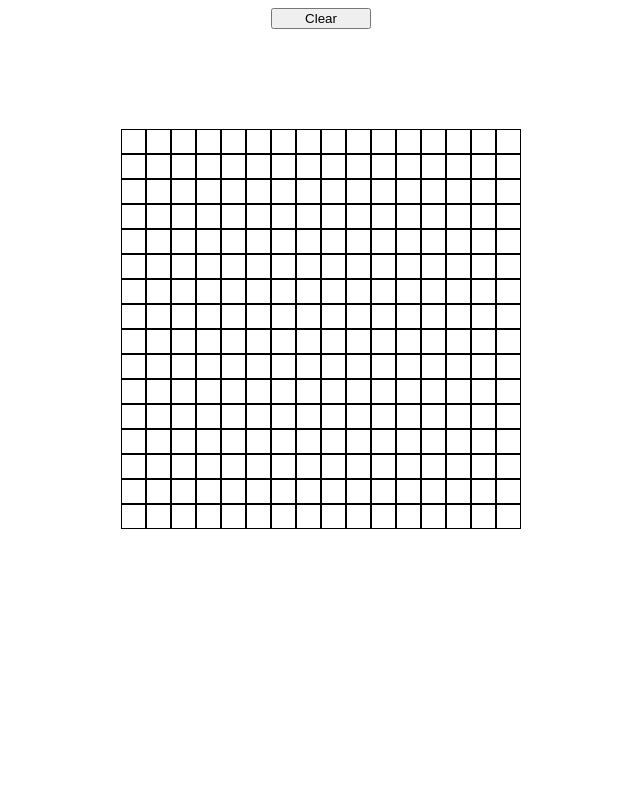
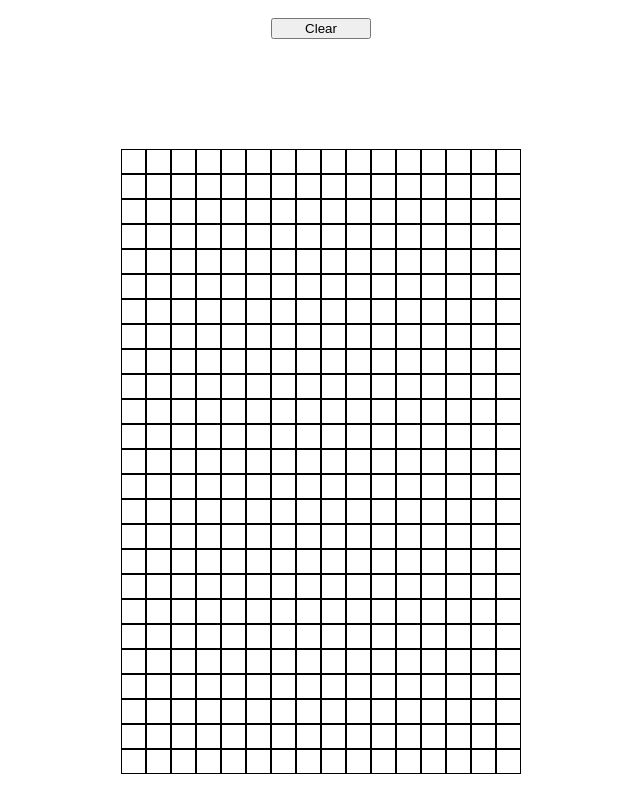
Before and after one commit to CN-M/etch-a-sketch, a plain HTML site: page index.html in a window 1280 px wide. Shown: the whole page, without its empty margins (319-959 px from the left). Drawn offline with Linux system fonts and the light colour scheme.

Commit message:
Small changes

```diff
--- a/index.js
+++ b/index.js
@@ -8,13 +8,13 @@ function makeRows(dimension) {
     container.appendChild(cell);
   }
 }
-makeRows(16);
+makeRows(20);
 
 const btn = document.querySelector('button');
 btn.addEventListener('click', function(){
   items.forEach(item => item.classList.remove('hover'))
-  dimensions = prompt('How many dimensions you want?')
-  console.log(dimensions)
+  // dimensions = prompt('How many dimensions you want?')
+  // console.log(dimensions)
 })
 
 const items = document.querySelectorAll('.grid-item');
--- a/style.css
+++ b/style.css
@@ -31,7 +31,8 @@ body {
 
 button {
     height: auto;
-    width: 100px
+    width: 100px;
+    margin: 10px;
 }
 
 
```
